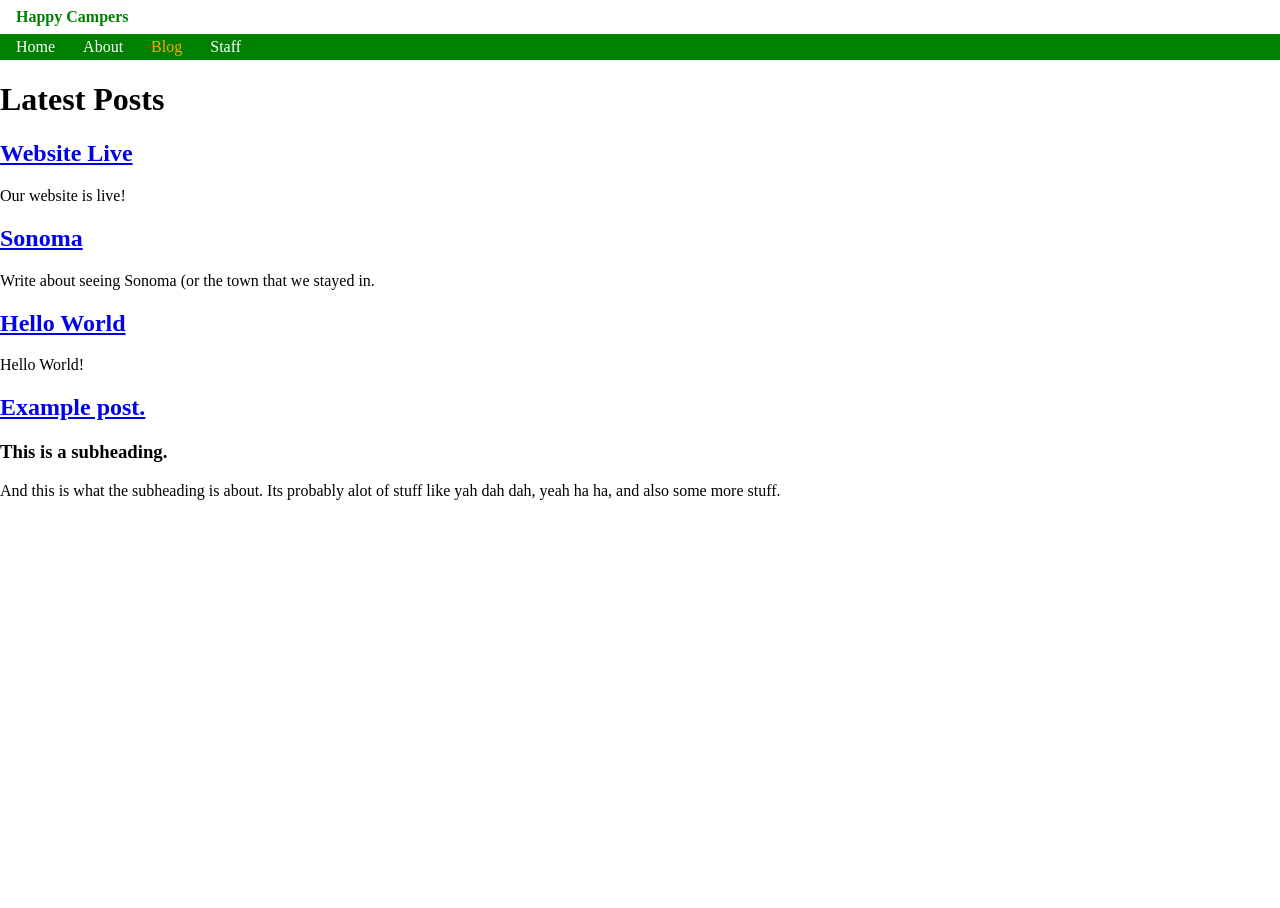
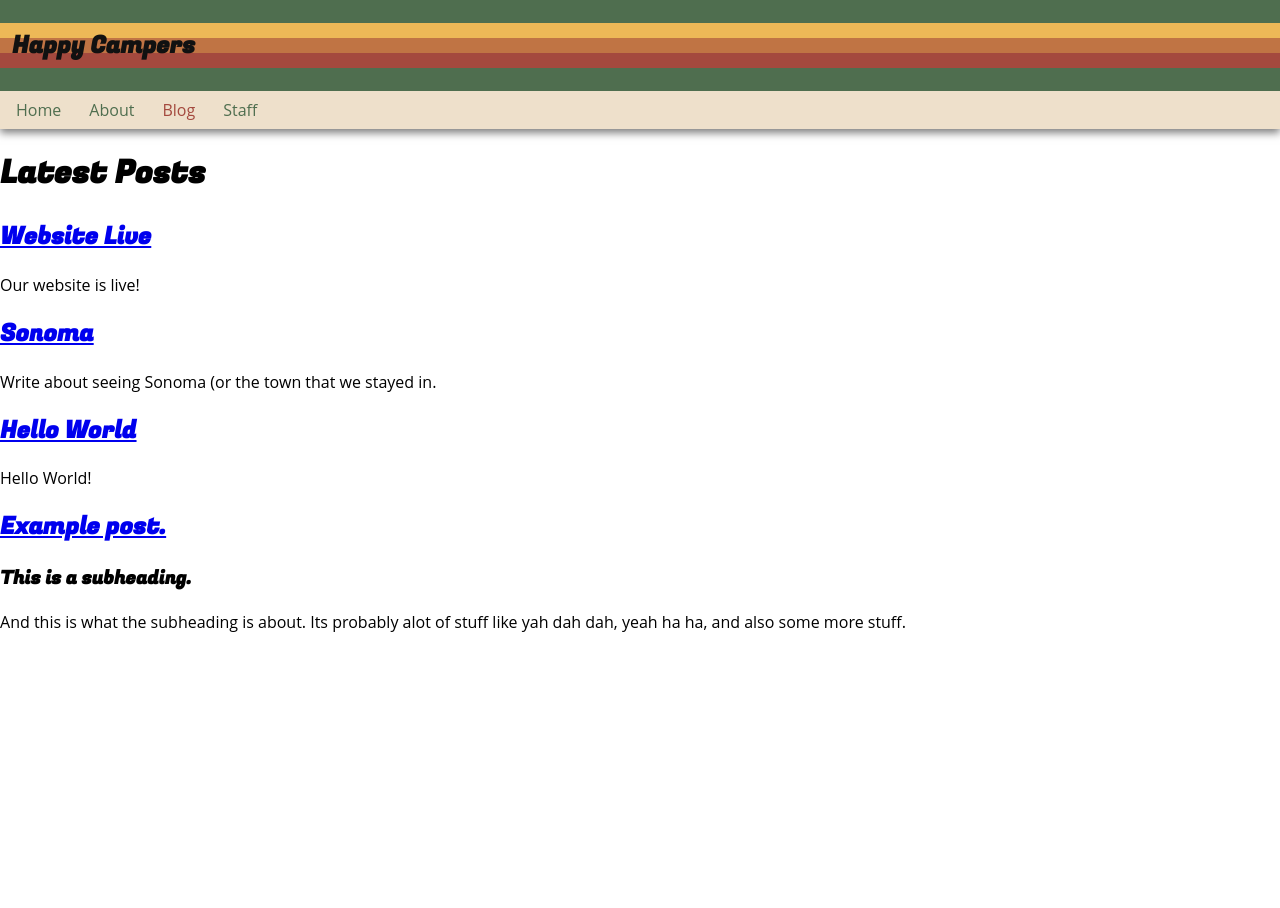
Before and after one commit to ASneakyToast/happycampers.life, a Jekyll site: the page built from blog.html, in a window 1280 px wide. Built offline with Jekyll 4.4.1, drawn with Linux system fonts in a browser that asks for light colours.

Commit message:
Added more styling structure and changed heading strucuture.

```diff
--- /dev/null
+++ b/_includes/header.html
@@ -0,0 +1,5 @@
+<div class="header">
+  <h1 class="header-title">Happy Campers</h1>
+  {% include navigation.html %}
+  {% include variables.html %}
+</div>
--- a/_layouts/default.html
+++ b/_layouts/default.html
@@ -8,9 +8,7 @@
   </head>
   <body>
     <div class="content">
-      <h1 class="header-title">Happy Campers</h1>
-      {% include navigation.html %}
-      {% include variables.html %}
+      {% include header.html %}
       {{ content }}
     </div>
   </body>
--- /dev/null
+++ b/_sass/fonts.sass
@@ -0,0 +1,3 @@
+@font-face
+  font-family: Fugaz
+  src: url(/assets/fonts/FugazOne-Regular.ttf)
--- /dev/null
+++ b/_sass/includes/header.sass
@@ -0,0 +1,10 @@
+.header
+  box-shadow: 0 4px 8px 0 rgba(0,0,0,0.5)
+
+  &-title
+    font-size: 24px
+    color: $black
+    padding: $space-lg $space-md
+    margin: 0
+    background: linear-gradient($primary 25%, $yellow 25% 42%, $orange 42% 58%, $red 58% 75%, $primary 75% 100%)
+    background-color: $primary
--- a/_sass/navigation.sass
+++ b/_sass/includes/navigation.sass
@@ -1,16 +1,16 @@
 .nav
-  background-color: green
-  padding: 0 4px
+  background-color: $secondary
+  padding: $space-sm
 
   &-item
     display: inline-block
-    margin: 4px 12px
+    margin: $space-sm $space-md
     list-style: none
 
     &-text
-      color: white
+      color: $primary
       font-size: 16px
       text-decoration: none
       &--current
-        color: orange
+        color: $red
         text-decoration: none
--- a/_sass/main.sass
+++ b/_sass/main.sass
@@ -9,11 +9,6 @@ ul
   padding: 0
 
 
-.header-title
-  font-size: 16px
-  color: green
-  margin: 8px 16px
-
 @media screen and (max-width: 760px)
   .content
     width: 100vw
--- /dev/null
+++ b/_sass/variables.sass
@@ -0,0 +1,19 @@
+$black: #111111
+$primary: #4f6E4F
+$secondary: #EEE0CB
+$red: #A4493E
+$orange: #C07444
+$yellow: #EDB857
+
+h1, h2, h3
+  font-family: Fugaz
+
+p, li
+  font-family: "Open Sans"
+
+p
+  font-weight: light
+
+$space-sm: 4px
+$space-md: 12px
+$space-lg: 28px
--- a/assets/css/styles.scss
+++ b/assets/css/styles.scss
@@ -1,4 +1,7 @@
 ---
 ---
+@import "fonts";
+@import "variables";
 @import "main";
-@import "navigation";
+@import "includes/navigation";
+@import "includes/header";
```
